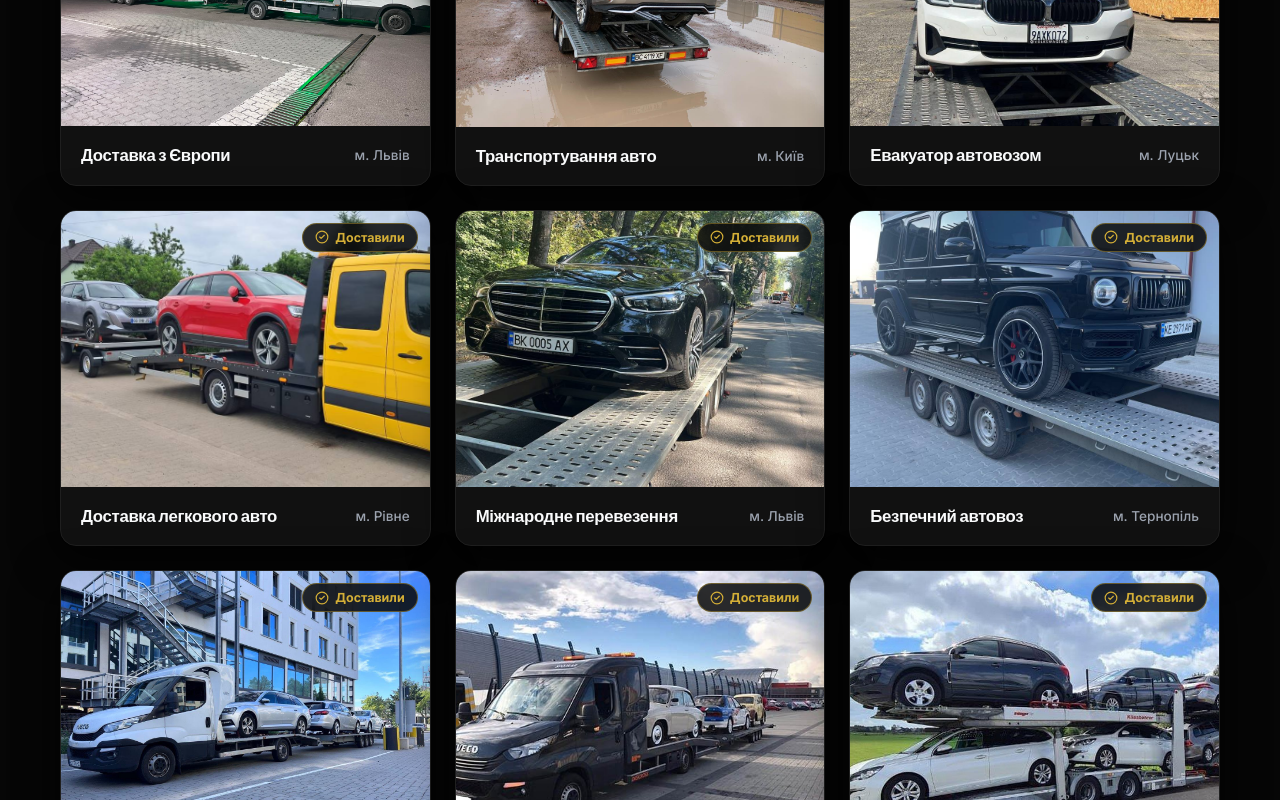
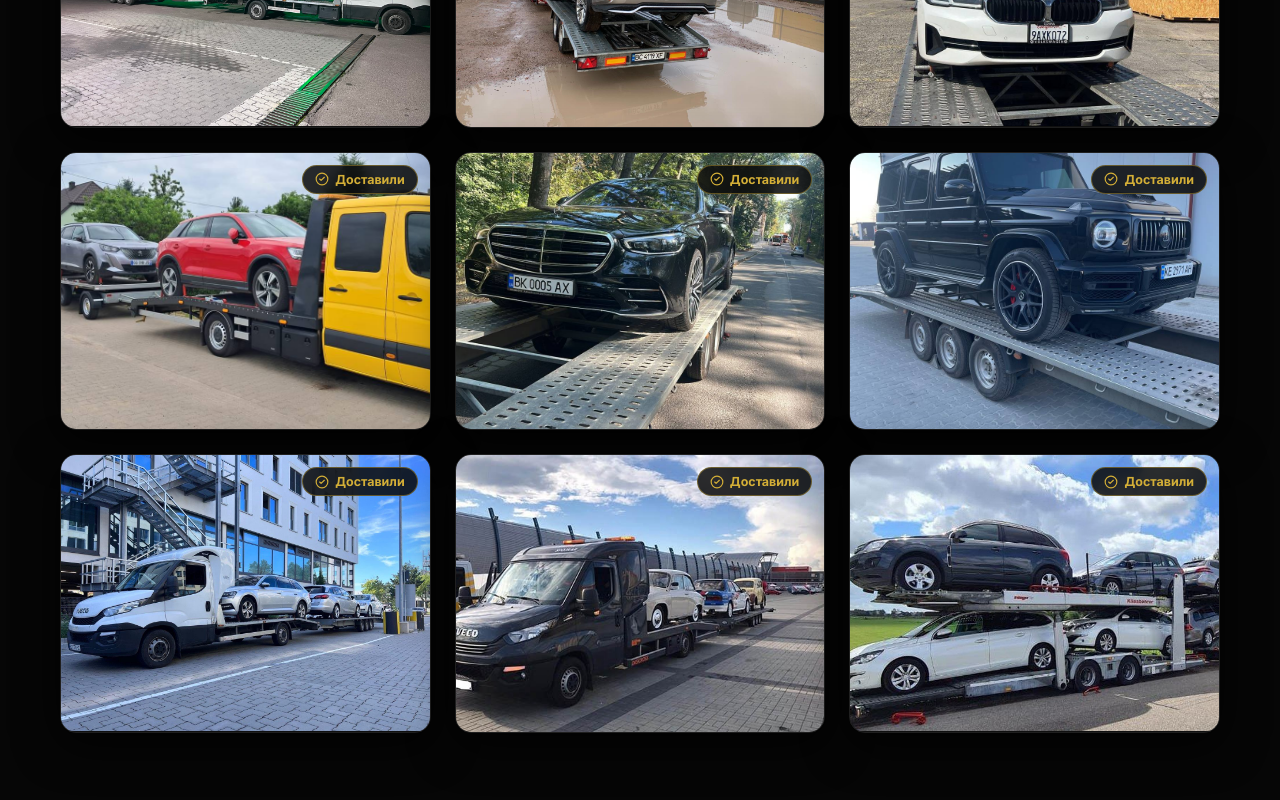
Before and after one commit to vasylniger34-lgtm/atrans, a React (Vite) app: page / in a window 1280 px wide. Shown: the part 1200-2000 px from the top of the page. Built offline with nearby package versions, Linux system fonts and the light colour scheme.

Commit message:
UI: Clean photo-only Works Gallery (removed text captions) and upgrade opening animation with custom 2D gold side-profile tow truck asset and smooth 4.5s transition

```diff
--- a/src/App.jsx
+++ b/src/App.jsx
@@ -13,7 +13,7 @@ function App() {
   useEffect(() => {
     const timer = setTimeout(() => {
       setIsAnimating(false);
-    }, 5500);
+    }, 5800);
     return () => clearTimeout(timer);
   }, []);
 
--- a/src/components/Loader.jsx
+++ b/src/components/Loader.jsx
@@ -13,17 +13,17 @@ export default function Loader({ isAnimating }) {
         initial={{ x: 0 }}
         animate={{ x: '100%' }}
         exit={{ x: '100%' }}
-        transition={{ duration: 1.5, ease: [0.65, 0, 0.35, 1], delay: 3.5 }}
+        transition={{ duration: 1.4, ease: [0.65, 0, 0.35, 1], delay: 4.2 }}
       >
          <div className="truck-wrapper">
            <motion.div
              className="animated-truck"
              initial={{ x: '-120vw', y: '-50%' }}
              animate={{ x: '120vw', y: '-50%' }}
-             transition={{ duration: 3.6, ease: [0.25, 0.8, 0.25, 1] }}
+             transition={{ duration: 4.5, ease: [0.33, 1, 0.68, 1] }}
            >
              <div className="truck-graphic-container">
-               <img src="/truck-logo.png" alt="A-TRANS Auto Transporter" className="truck-svg" />
+               <img src="/truck-animated.png" alt="A-TRANS Auto Transporter" className="truck-svg" />
                <div className="headlight-beam"></div>
                <div className="speed-lines"></div>
                <div className="gold-trail"></div>
--- a/src/components/WorksGallery.css
+++ b/src/components/WorksGallery.css
@@ -110,25 +110,6 @@
   z-index: 2;
 }
 
-.work-info {
-  padding: 18px 20px;
-  display: flex;
-  justify-content: space-between;
-  align-items: center;
-}
-
-.work-info h4 {
-  font-size: 1.05rem;
-  color: var(--text-color);
-  font-weight: 600;
-}
-
-.work-loc {
-  font-size: 0.85rem;
-  color: var(--text-muted);
-  font-weight: 500;
-}
-
 /* Lightbox Modal */
 .lightbox-overlay {
   position: fixed;
@@ -163,27 +144,9 @@
 
 .lightbox-img {
   max-width: 100%;
-  max-height: 75vh;
+  max-height: 80vh;
   object-fit: contain;
   display: block;
-}
-
-.lightbox-caption {
-  padding: 16px 24px;
-  background: #111111;
-  border-top: 1px solid #222;
-  color: #fff;
-}
-
-.lightbox-caption h3 {
-  font-size: 1.2rem;
-  color: var(--accent-color);
-  margin-bottom: 4px;
-}
-
-.lightbox-caption p {
-  font-size: 0.9rem;
-  color: var(--text-muted);
 }
 
 .close-btn {
--- a/src/components/WorksGallery.jsx
+++ b/src/components/WorksGallery.jsx
@@ -65,10 +65,6 @@ export default function WorksGallery() {
                   <CheckCircle2 size={14} /> <span>Доставили</span>
                 </div>
               </div>
-              <div className="work-info">
-                <h4>{item.title}</h4>
-                <span className="work-loc">{item.loc}</span>
-              </div>
             </motion.div>
           ))}
         </div>
@@ -96,13 +92,9 @@ export default function WorksGallery() {
               <div className="lightbox-img-wrapper">
                 <img
                   src={worksList[selectedIdx].src}
-                  alt={worksList[selectedIdx].title}
+                  alt="Доставлене авто"
                   className="lightbox-img"
                 />
-                <div className="lightbox-caption">
-                  <h3>{worksList[selectedIdx].title}</h3>
-                  <p>{worksList[selectedIdx].loc} — Статус: Успішно доставлено</p>
-                </div>
               </div>
 
               <button className="nav-btn next" onClick={handleNext}>
```
Also changed, not shown: public/truck-animated.png (added).
